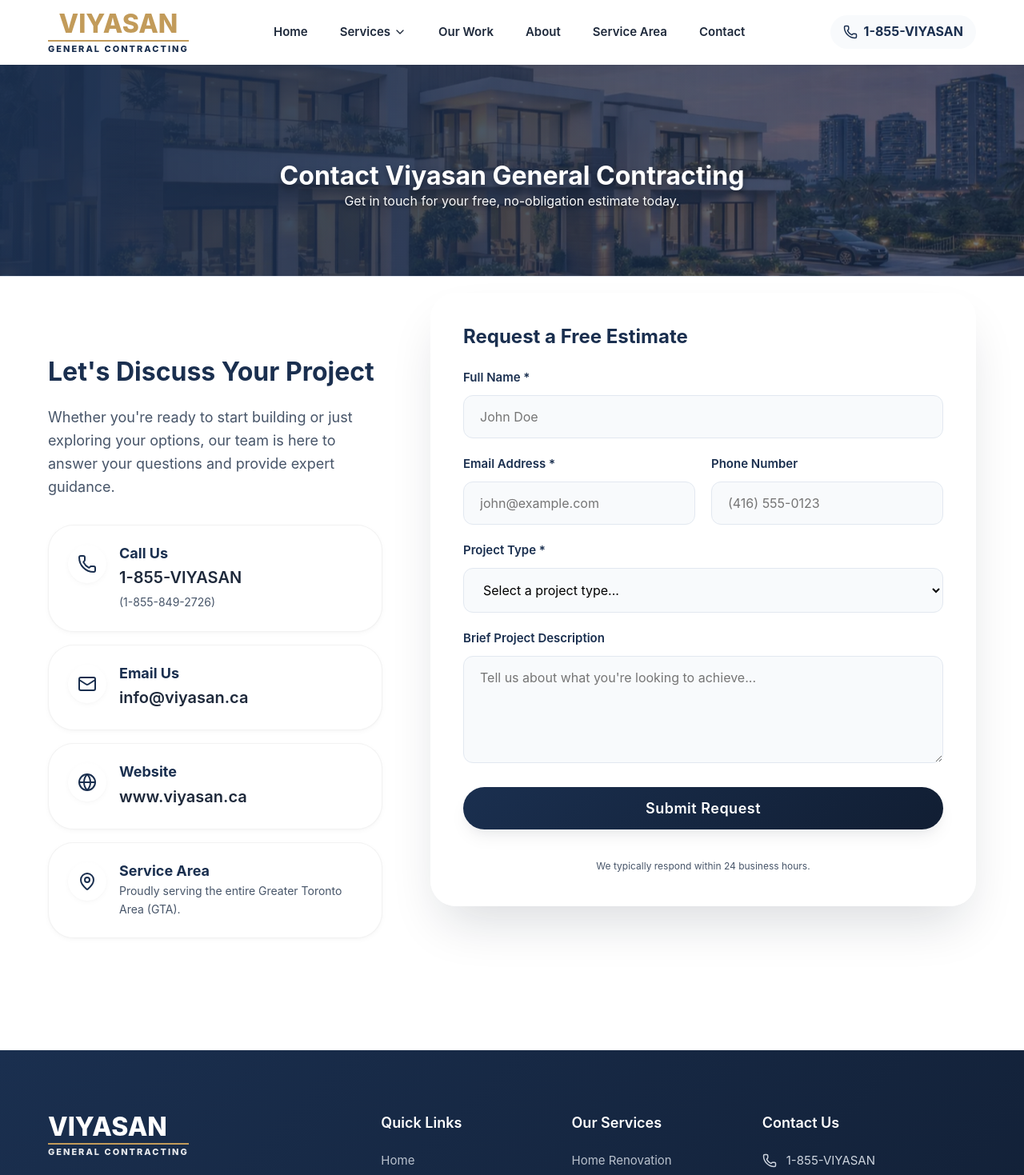
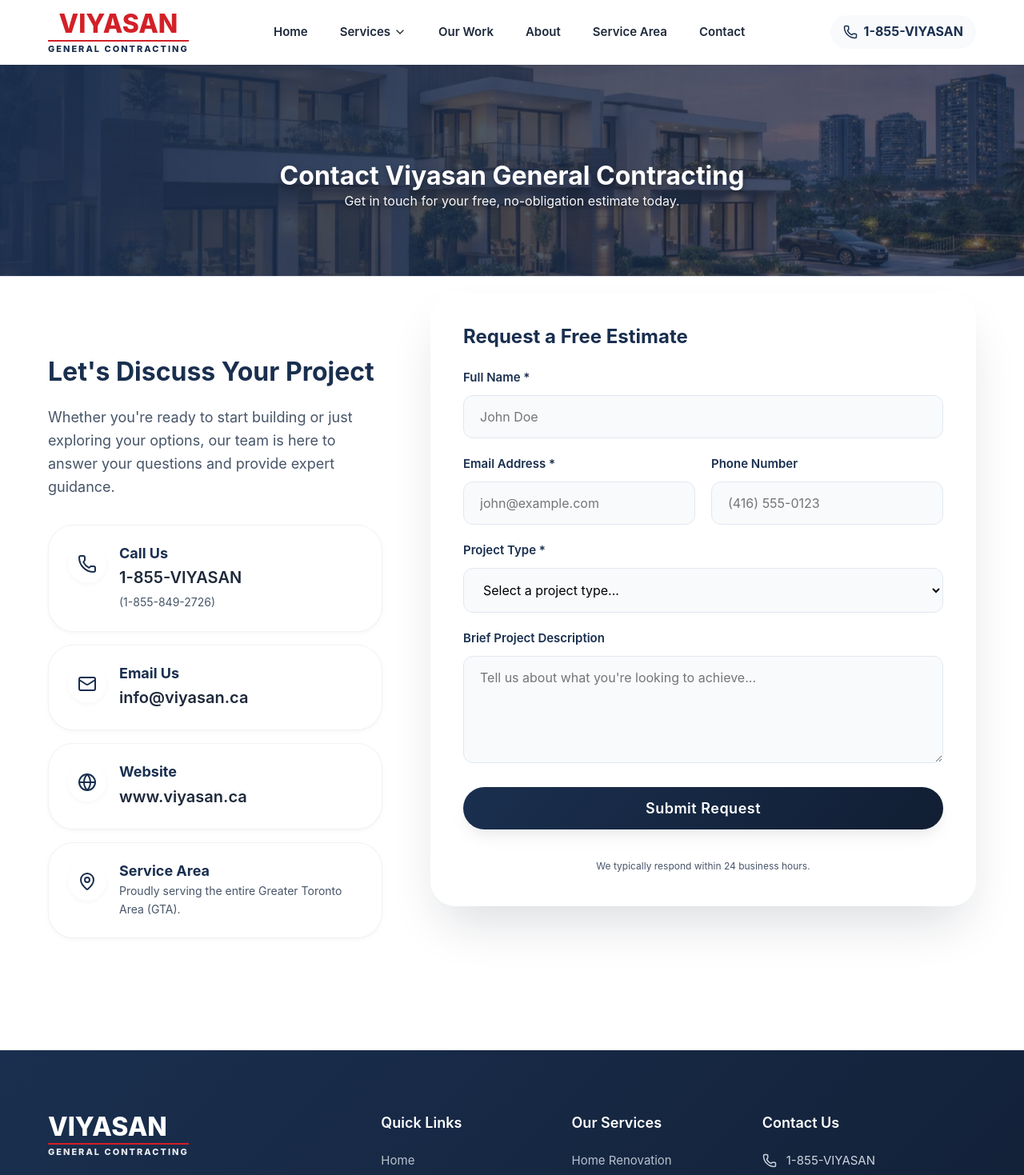
Before and after one commit to razak00001/vyasan_contract, a React (Vite) app: page /contact in a window 1280 px wide. Shown: the top 1469 px of the page at 80% size. Built offline with nearby package versions, Linux system fonts and the light colour scheme.

Commit message:
Restore original logo branding colors and swap mechanic image for residential project

```diff
--- a/src/pages/Home.jsx
+++ b/src/pages/Home.jsx
@@ -147,7 +147,7 @@ const HomePage = () => {
                             <Button to="/contact" variant="accent" className="mt-30">Get Started Today</Button>
                         </div>
                         <div className="why-us-image">
-                            <img src="/home/featured_projects/about_bg.jpg" alt="Construction planning and architecture" className="rounded-image" loading="lazy" />
+                            <img src="/home/featured_projects/luxury_villa_project_downtown_area_residential.webp" alt="Professional home renovation and construction" className="rounded-image" loading="lazy" />
                         </div>
                     </div>
                 </div>
--- a/src/styles/Footer.css
+++ b/src/styles/Footer.css
@@ -47,7 +47,7 @@
     text-transform: uppercase;
     letter-spacing: 2px;
     margin-top: 4px;
-    border-top: 2px solid var(--color-accent);
+    border-top: 2px solid #D32027;
     padding-top: 4px;
 }
 
--- a/src/styles/Header.css
+++ b/src/styles/Header.css
@@ -20,7 +20,8 @@
     font-family: var(--font-heading);
     font-size: 32px;
     font-weight: 800;
-    color: var(--color-accent);
+    color: #D32027;
+    /* Original Viyasan Red */
     display: flex;
     flex-direction: column;
     align-items: center;
@@ -30,12 +31,13 @@
 
 .logo span {
     font-size: 11px;
-    color: var(--color-primary);
+    color: #1A2F4F;
+    /* Original Deep Blue */
     font-weight: 800;
     text-transform: uppercase;
     letter-spacing: 2px;
     margin-top: 4px;
-    border-top: 2px solid var(--color-accent);
+    border-top: 2px solid #D32027;
     padding-top: 4px;
 }
 
```
